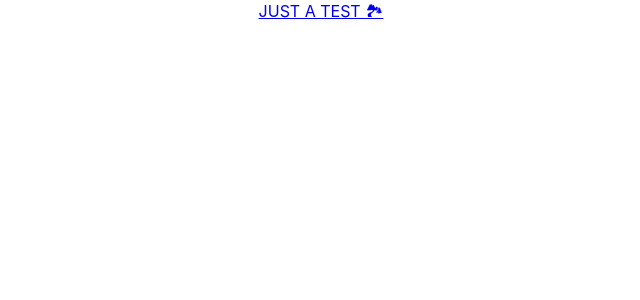
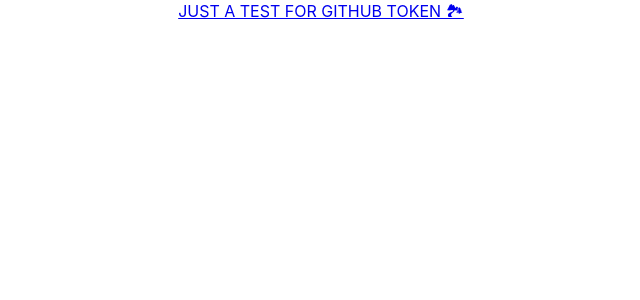
Before and after one commit to vojaso82/ironbeers, a React (Create React App) app: page /beers in a window 1280 px wide. Shown: the top 300 px of the page, without its empty margins (319-959 px from the left). Built offline with nearby package versions, Linux system fonts and the light colour scheme.

Commit message:
github token test

```diff
--- a/src/components/HomeButton.js
+++ b/src/components/HomeButton.js
@@ -6,7 +6,7 @@
 
         return (
             <div>
-                <Link to='/'> JUST A TEST 🏞</Link>
+                <Link to='/'> JUST A TEST FOR GITHUB TOKEN 🏞</Link>
             </div>
         )
 
```
